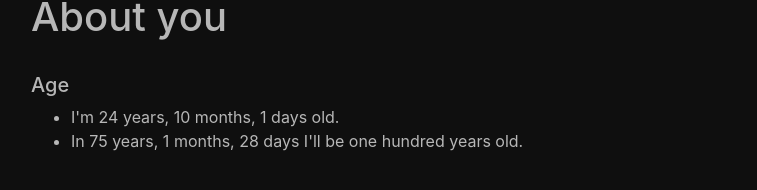
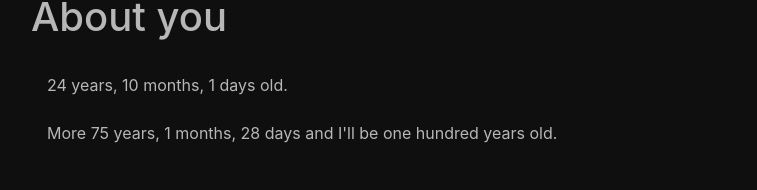
Before and after one commit to ldcu/Feed, a React (Create React App) app in the folder client/: page / in a window 1280 px wide. Shown: the part 456-646 px from the top of the page, without its empty margins (257-1014 px from the left). Built offline with nearby package versions, Linux system fonts and the light colour scheme; no server answers; sample sign-in values are in the browser's storage.

Commit message:
899bae881269b566249a88b94bfcd191

```diff
--- a/client/src/App.js
+++ b/client/src/App.js
@@ -7,7 +7,7 @@ import Goals from "./pages/goals";
 import Hash from "./pages/hash";
 import Home from "./pages/home";
 import Yt from "./pages/yt";
-import Login from "./pages/login";
+import Login from "./sections/login";
 import NotFound from "./sections/not-found";
 import Top from "./sections/top";
 import Navbar from "react-bootstrap/Navbar";
--- a/client/src/pages/home.js
+++ b/client/src/pages/home.js
@@ -64,11 +64,8 @@ export default class Home extends React.Component {
 			<h1>About you</h1>
 			<br />
 			{/* <li className="tab-space">There are {rows} posts made on <a rel="noopener noreferrer" className="link" href="/feed">Feed</a>.</li> */}
-			<h5>Age</h5>
-			<ul>
-				<li>I'm {age} old.</li>
-				<li>In {left} I'll be one hundred years old.</li>
-			</ul>
+			<div className="tab-space">{age} old.
+			<br/><br/> More {left} and I'll be one hundred years old.</div>
 		</div>
 		)
 	}
--- a/client/src/pages/login.js
+++ b/client/src/sections/login.js
@@ -5,7 +5,7 @@ import Axios from "axios";
 import { Container } from "react-bootstrap";
 import { Redirect } from 'react-router-dom';
 import Alert from "react-bootstrap/Alert";
-import Top from "../sections/top"
+import Top from "./top"
 
 class Login extends React.Component {
 
```
